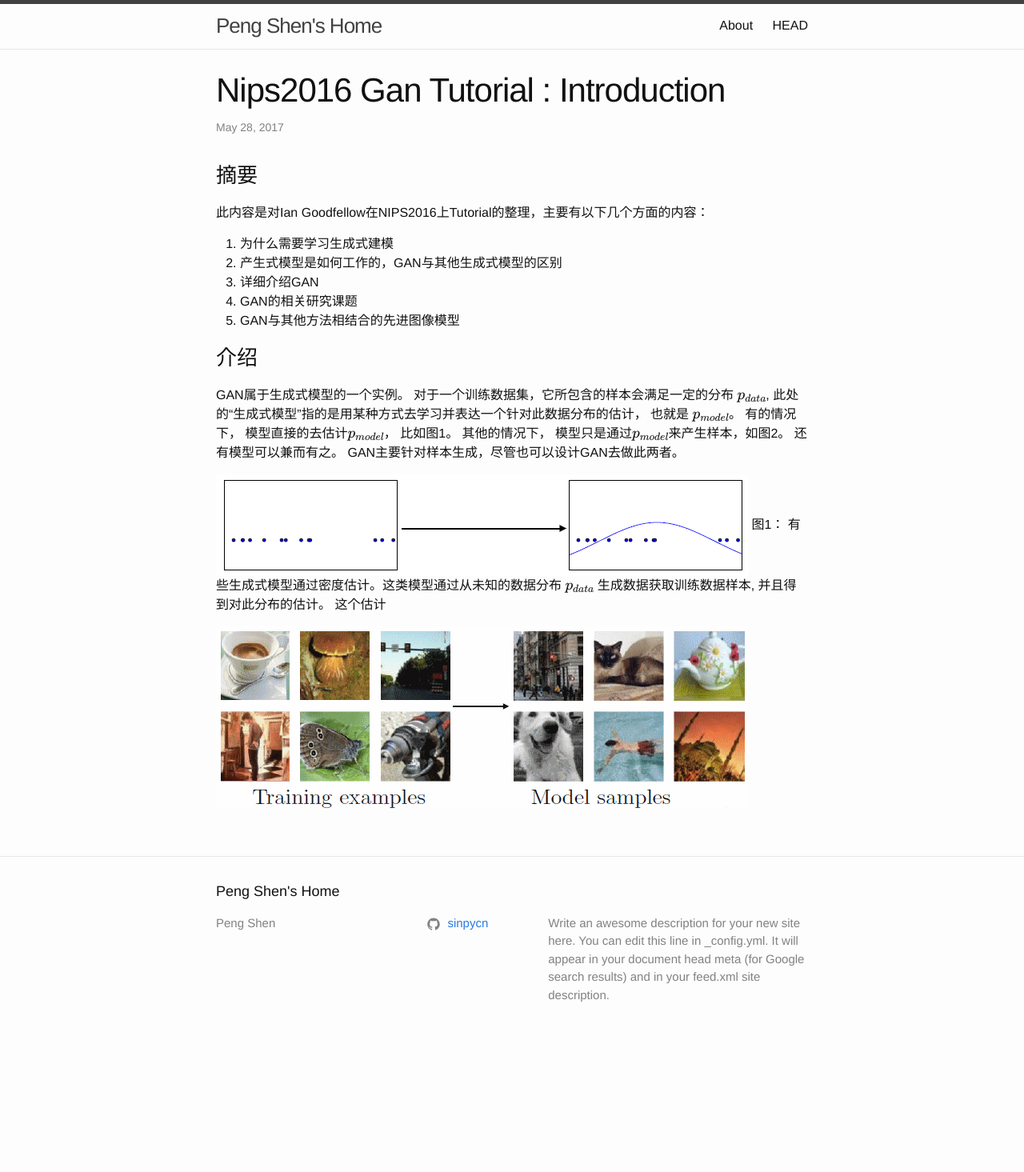
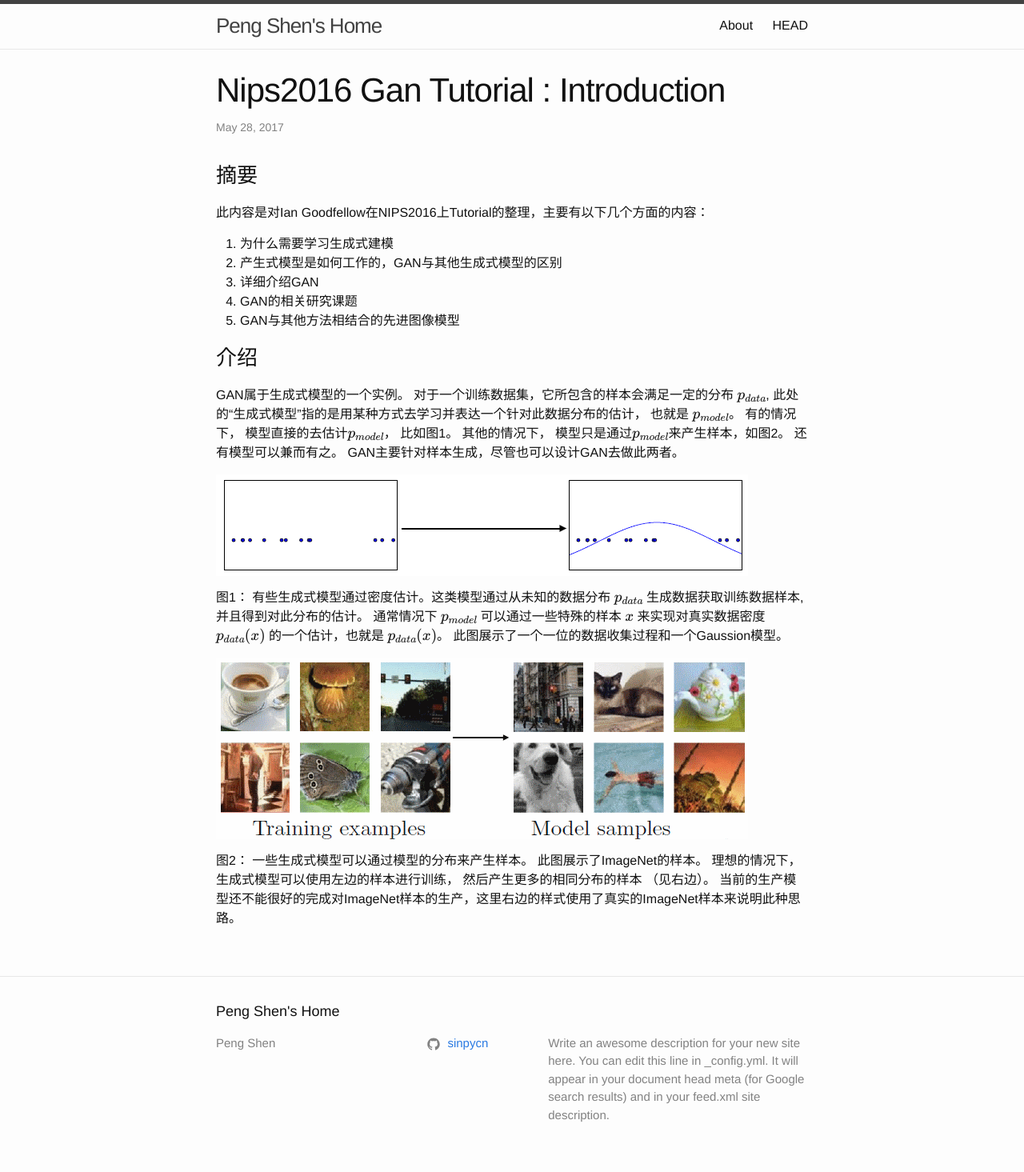
Before and after one commit to sinpycn/sinpycn.github.io, a Jekyll site: the page built from _posts/research/2017-05-28-NIPS2016-GAN-Tutorial-:-Introduction.md, in a window 1280 px wide. Shown: the whole page at 80% size. Built offline with Jekyll 4.4.1, drawn with Linux system fonts in a browser that asks for light colours; formulas are drawn with MathJax 3; before the commit the page ends 1315 px from its top, so only the background shows below that.

Commit message:
Update 2017-05-28-NIPS2016-GAN-Tutorial-:-Introduction.md

```diff
--- a/_posts/research/2017-05-28-NIPS2016-GAN-Tutorial-:-Introduction.md
+++ b/_posts/research/2017-05-28-NIPS2016-GAN-Tutorial-:-Introduction.md
@@ -16,7 +16,10 @@ mathjax: true
 ### 介绍
 GAN属于生成式模型的一个实例。 对于一个训练数据集，它所包含的样本会满足一定的分布 $$p_{data}$$, 此处的“生成式模型”指的是用某种方式去学习并表达一个针对此数据分布的估计， 也就是 $$p_{model}$$。 有的情况下， 模型直接的去估计$$p_{model}$$， 比如图1。 其他的情况下， 模型只是通过$$p_{model}$$来产生样本，如图2。 还有模型可以兼而有之。 GAN主要针对样本生成，尽管也可以设计GAN去做此两者。
 
-![](/images/201704/28/fig01.png)
-图1： 有些生成式模型通过密度估计。这类模型通过从未知的数据分布 $$p_{data}$$ 生成数据获取训练数据样本, 并且得到对此分布的估计。 这个估计
+![Figure 1](/images/201704/28/fig01.png)
 
-![](/images/201704/28/fig02.png)
+图1： 有些生成式模型通过密度估计。这类模型通过从未知的数据分布 $$p_{data}$$ 生成数据获取训练数据样本, 并且得到对此分布的估计。 通常情况下 $$p_{model}$$ 可以通过一些特殊的样本 $$x$$ 来实现对真实数据密度 $$p_{data}(x)$$ 的一个估计，也就是 $$p_{data}(x)$$。 此图展示了一个一位的数据收集过程和一个Gaussion模型。
+
+![Figure 2](/images/201704/28/fig02.png)
+
+图2： 一些生成式模型可以通过模型的分布来产生样本。 此图展示了ImageNet的样本。 理想的情况下，生成式模型可以使用左边的样本进行训练， 然后产生更多的相同分布的样本 （见右边）。 当前的生产模型还不能很好的完成对ImageNet样本的生产，这里右边的样式使用了真实的ImageNet样本来说明此种思路。
```
